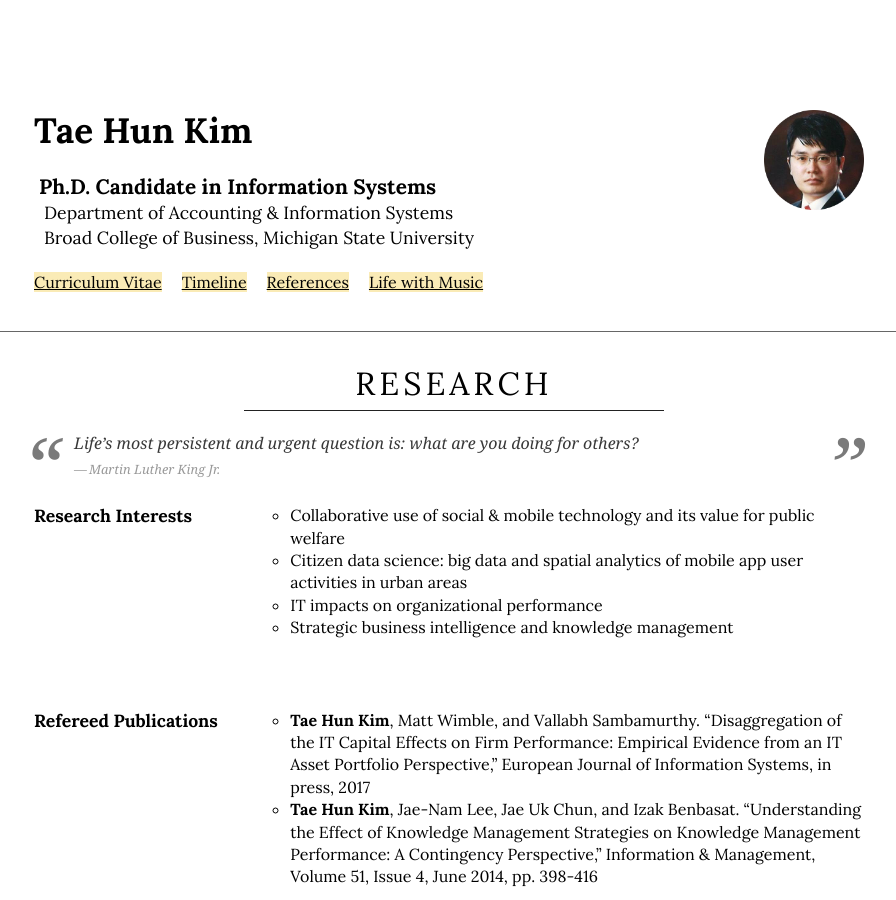
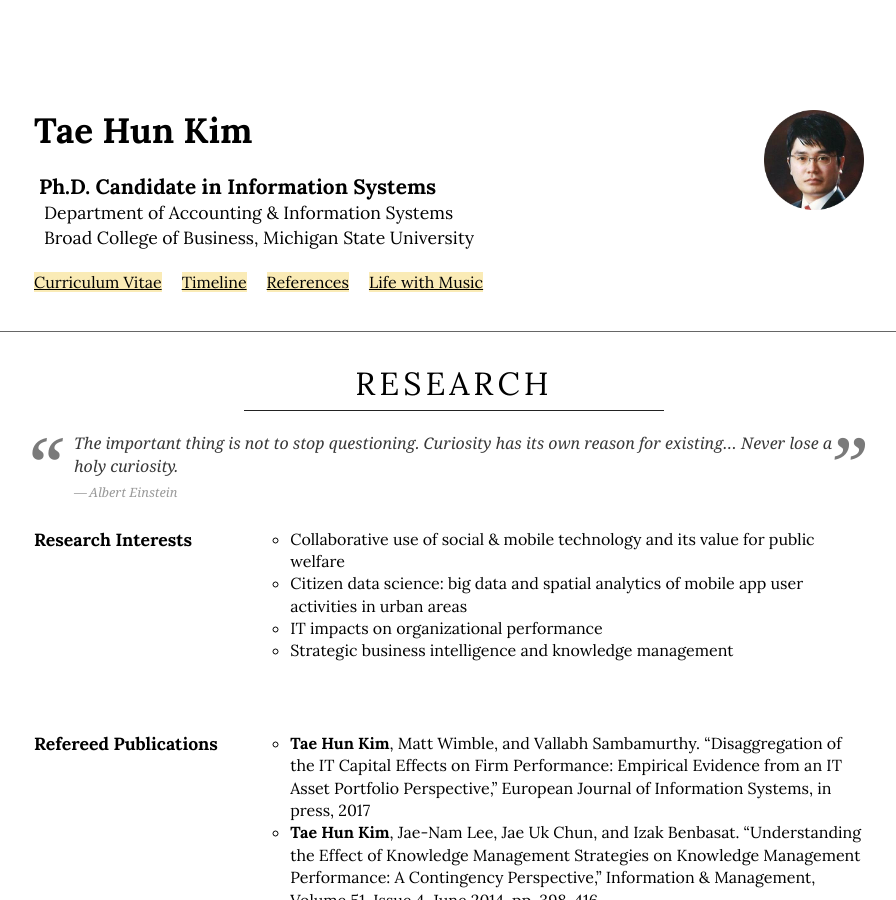
Before and after one commit to istaehun/taehun, a Jekyll site: the page built from index.html, in a window 1280 px wide and 900 px high. Shown: the whole window, without its empty margins (186-1082 px from the left). Built offline with Jekyll 4.4.1, drawn with Linux system fonts in a browser that asks for light colours; some of the changed text lies outside the part shown.

Commit message:
Add blockquote

```diff
--- a/_data/blockquote.yml
+++ b/_data/blockquote.yml
@@ -1,2 +1,6 @@
-comment: "Life’s most persistent and urgent question is: what are you doing for others?"
-cite: "Martin Luther King Jr."
+research:
+  comment: "The important thing is not to stop questioning. Curiosity has its own reason for existing… Never lose a holy curiosity."
+  cite: "Albert Einstein"
+engagement:
+  comment: "Life’s most persistent and urgent question is: what are you doing for others?"
+  cite: "Martin Luther King Jr."
--- a/_includes/curriculum-vitae.html
+++ b/_includes/curriculum-vitae.html
@@ -1,7 +1,7 @@
 <h3 class="section-title">Research</h3>
 <blockquote>
-    {{ site.data.blockquote.comment }}
-    <cite>{{ site.data.blockquote.cite }}</cite>
+    {{ site.data.blockquote.research.comment }}
+    <cite>{{ site.data.blockquote.research.cite }}</cite>
 </blockquote>
 {% for research in site.data.research %}
 <dl class="experience">
@@ -32,6 +32,10 @@
 <img src="img/tae_dissertation.png">
 
 <h3 class="section-title">Engagement</h3>
+<blockquote>
+    {{ site.data.blockquote.engagement.comment }}
+    <cite>{{ site.data.blockquote.engagement.cite }}</cite>
+</blockquote>
 {% for engagement in site.data.engagement.engagements %}
 <dl class="experience">
     <dt>
--- a/_includes/head.html
+++ b/_includes/head.html
@@ -3,7 +3,7 @@
     <meta http-equiv="X-UA-Compatible" content="IE=edge">
     <meta name="viewport" content="width=device-width, initial-scale=1">
 
-    <title>{{ site.title | escape }}</title>
+    <title>{{ site.title | escape }}{% if page.title %} - {{ page.title | escape }}{% endif %}</title>
     <meta name="description" content="{{ site.description }}">
 
     <link rel="stylesheet" href="{{ "/css/main.css" | prepend: site.baseurl }}">
--- a/index.html
+++ b/index.html
@@ -1,5 +1,6 @@
 ---
 layout: default
+title: Curriculum Vitae
 ---
 
 <div class="container">
```
